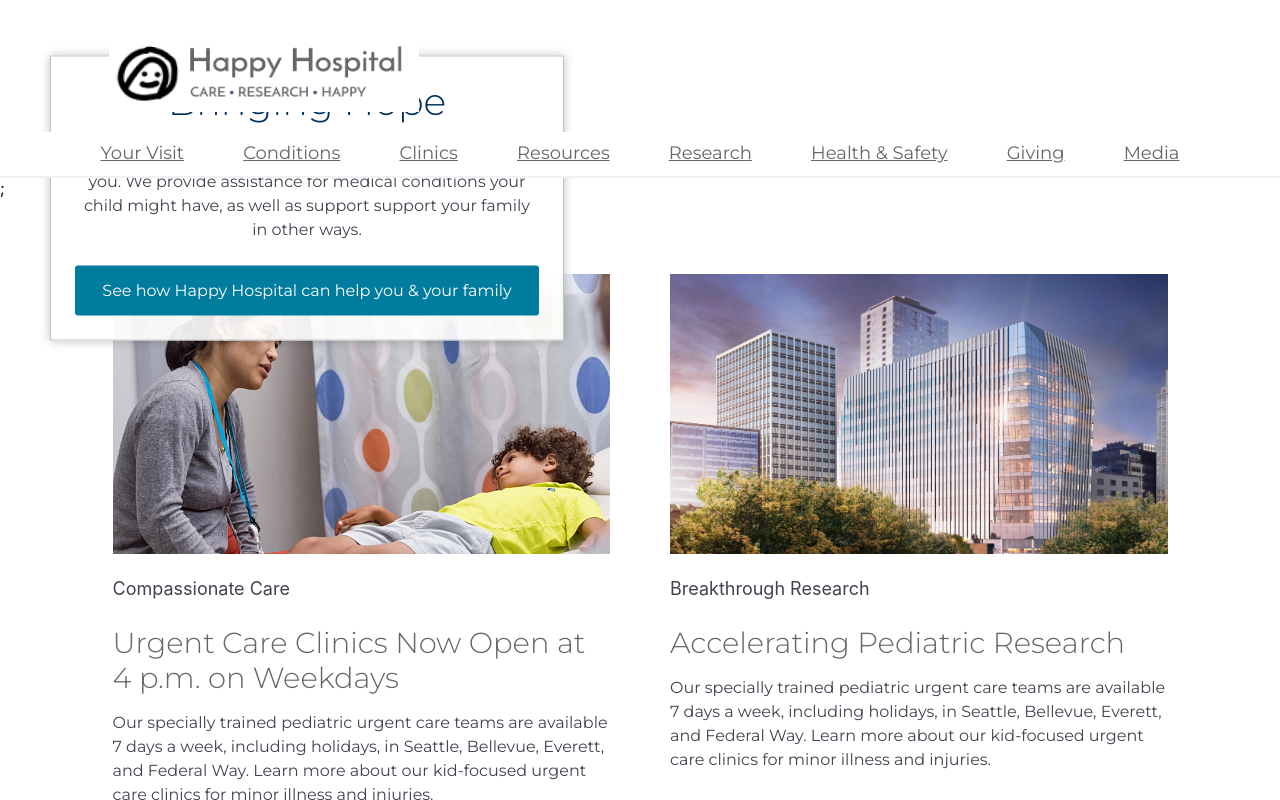
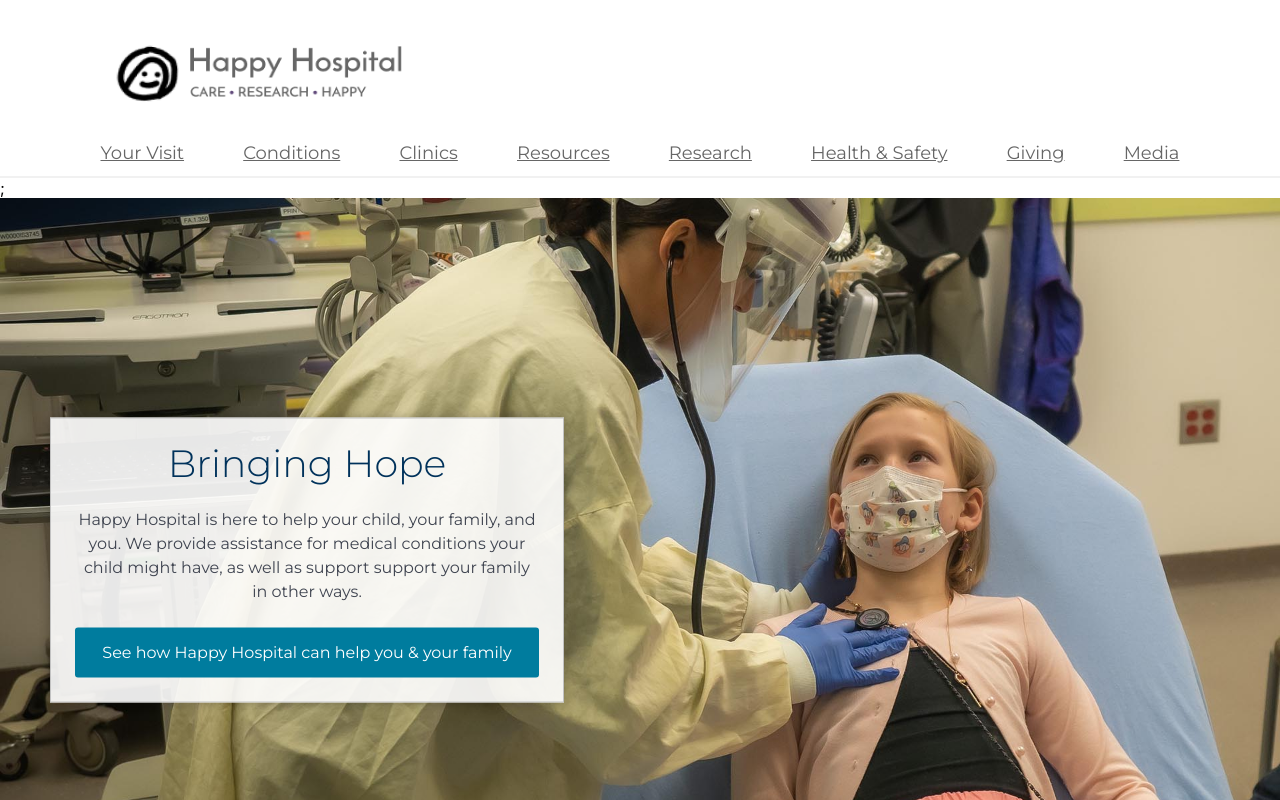
Before and after one commit to aluu5675/Capstone-Project, a React (Create React App) app in the folder my-app/: page / in a window 1280 px wide. Shown: the top 800 px of the page. Built offline with nearby package versions, Linux system fonts and the light colour scheme.

Commit message:
image changes

```diff
--- a/my-app/src/Home.js
+++ b/my-app/src/Home.js
@@ -8,7 +8,7 @@ export default class HomePage extends Component {
             <div>
                 <main>
                     <div className="homepage-hero">
-
+                        <img src='./img/homepage.jpg' alt='homepage image' className='homeImg'></img>
                         <div className='inner'>
                             <div className="happy-wrapper">
                                 <h1 className='no-line'>Bringing Hope</h1>
```
